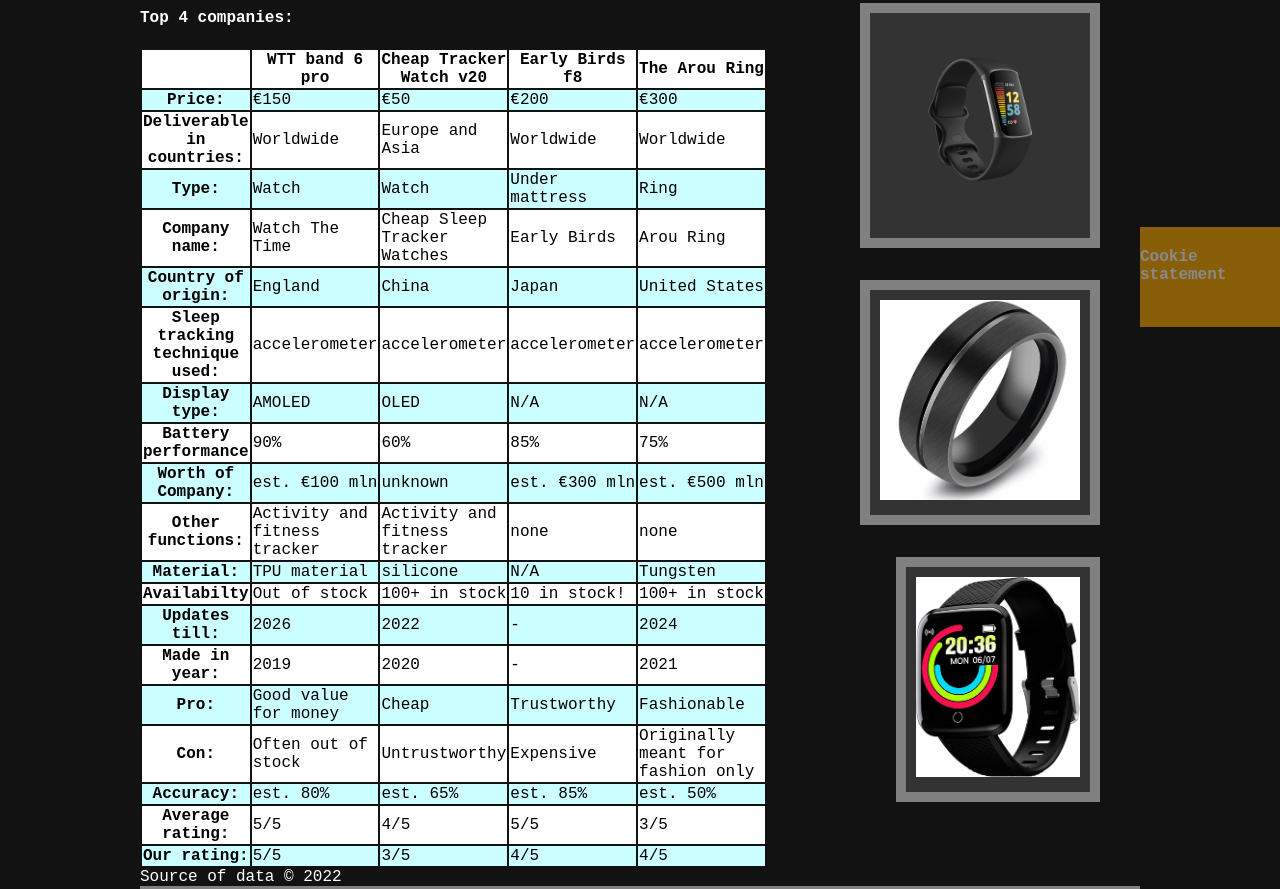
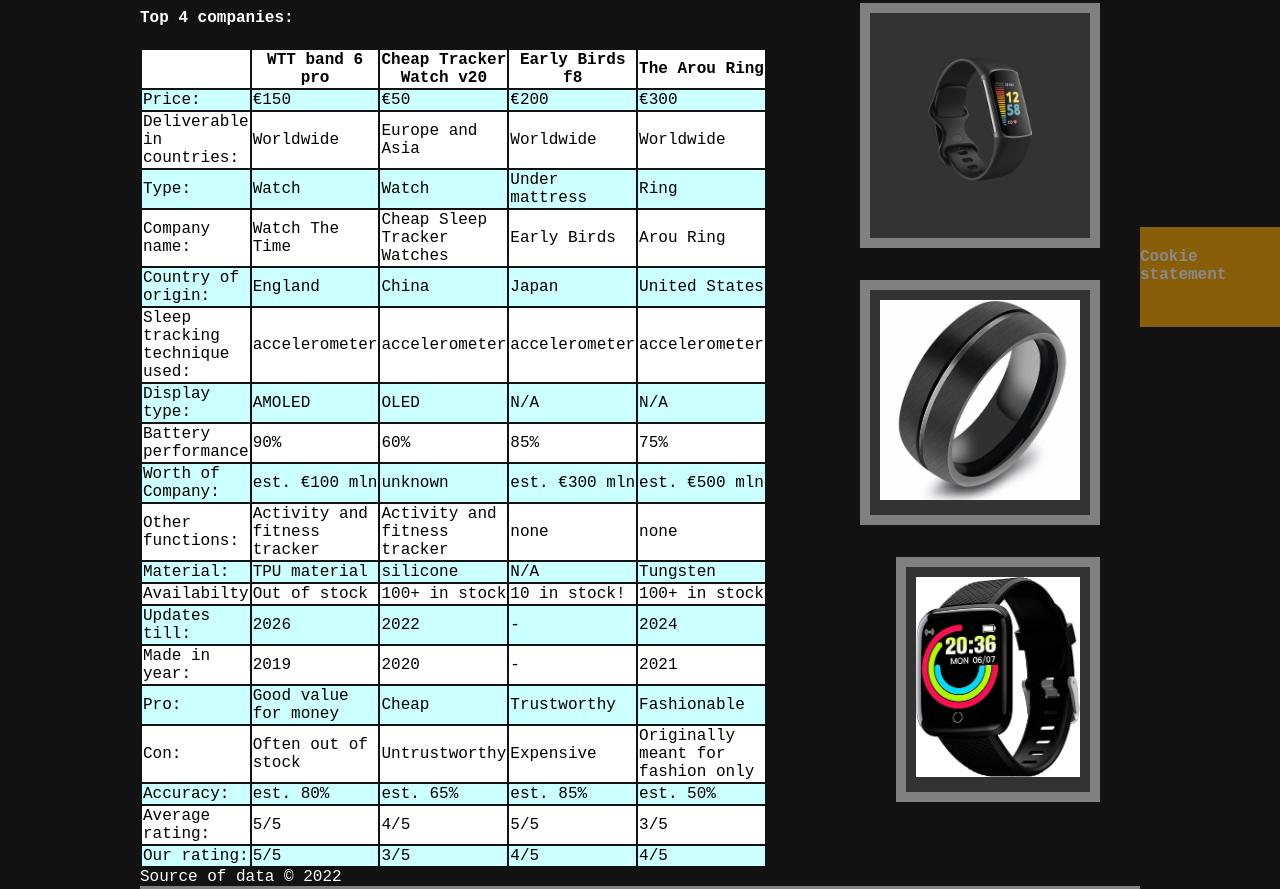
Before and after one commit to RutgerBelle/698020, a plain HTML site: page pricing.html in a window 1280 px wide. Shown: the part 473-1362 px from the top of the page. Drawn offline with Linux system fonts and the light colour scheme; a web font is replaced by a local one.

Commit message:
9-11-2022 .3

```diff
--- a/css/style.css
+++ b/css/style.css
@@ -230,31 +230,31 @@ a
 	text-decoration: underline;
 	color: #ADD8E6;
 }
-.TryingList
+.NavBar
 {
 	display: flex;
 	margin: 0px;
 	padding: 10px;
 }
-.TryingList li
+.NavBar li
 {
 	list-style-type: none;
 	margin: 0px 10px;
 }
-.TryingList li a
+.NavBar li a
 {
 	padding: 10px;
 	background-color: #FFC72B;
 	text-decoration: none;
 }
-.TryingList li a:hover
+.NavBar li a:hover
 {
 	background-color: #000000;
 }
 
 
 
-#TryingListGrid
+#NavBarGrid
 {
 	display: grid;
 	grid-template-columns: auto auto auto;
@@ -262,18 +262,18 @@ a
 	margin: 0px;
 	padding: 10px;
 }
-#TryingListGrid li
+#NavBarGrid li
 {
 	list-style-type: none;
 	margin: 0px 10px;
 }
-#TryingListGrid li a
+#NavBarGrid li a
 {
 	padding: 10px;
 	background-color: #FFC72B;
 	text-decoration: none;
 }
-#TryingListGrid li a:hover
+#NavBarGrid li a:hover
 {
 	background-color: #000000;
 }
--- a/pricing.html
+++ b/pricing.html
@@ -21,7 +21,7 @@
 			</a>
 			<section class = "HeadersInHeader">
 				<h1>
-					pricing page
+					Rutger's Technologies' pricing page
 				</h1>
 				<h2>
 					Rutger's Technologies. We can help you, whenever you want
@@ -53,7 +53,7 @@
 			</nav>
 		</header>
 		<nav class = "PcAndTabletNav">
-			<ul class = "TryingList">
+			<ul class = "NavBar">
 				<li>
 					<a href = index.html class = "navigation" target="_blank">
 						index
@@ -105,133 +105,133 @@
 						<th>The Arou Ring </th>
 					</tr>
 					<tr>
-						<th>Price:</th>
+						<td>Price:</td>
 						<td>&euro;150</td>
 						<td>&euro;50</td>
 						<td>&euro;200</td>
 						<td>&euro;300</td>
 					</tr>
 					<tr>
-						<th>Deliverable in countries:</th>
+						<td>Deliverable in countries:</td>
 						<td>Worldwide</td>
 						<td>Europe and Asia</td>
 						<td>Worldwide</td>
 						<td>Worldwide</td>
 					</tr>
 					<tr>
-						<th>Type:</th>
+						<td>Type:</td>
 						<td>Watch</td>
 						<td>Watch</td>
 						<td>Under mattress</td>
 						<td>Ring</td>
 					</tr>
 					<tr>
-						<th>Company name:</th>
+						<td>Company name:</td>
 						<td>Watch The Time</td>
 						<td>Cheap Sleep Tracker Watches</td>
 						<td>Early Birds</td>
 						<td>Arou Ring</td>
 					</tr>
 					<tr>
-						<th>Country of origin:</th>
+						<td>Country of origin:</td>
 						<td>England</td>
 						<td>China</td>
 						<td>Japan</td>
 						<td>United States</td>
 					</tr>
 					<tr>
-						<th>Sleep tracking technique used:</th>
+						<td>Sleep tracking technique used:</td>
 						<td>accelerometer</td>
 						<td>accelerometer</td>
 						<td>accelerometer</td>
 						<td>accelerometer</td>
 					</tr>
 					<tr>
-						<th>Display type:</th>
+						<td>Display type:</td>
 						<td>AMOLED</td>
 						<td>OLED</td>
 						<td>N/A</td>
 						<td>N/A</td>
 					</tr>
 					<tr>
-						<th>Battery performance</th>
+						<td>Battery performance</td>
 						<td>90&percnt;</td>
 						<td>60&percnt;</td>
 						<td>85&percnt;</td>
 						<td>75&percnt;</td>
 					</tr>
 					<tr>
-						<th>Worth of Company:</th>
+						<td>Worth of Company:</td>
 						<td>est. &euro;100 mln</td>
 						<td>unknown</td>
 						<td>est. &euro;300 mln</td>
 						<td>est. &euro;500 mln</td>
 					</tr>
 					<tr>
-						<th>Other functions:</th>
+						<td>Other functions:</td>
 						<td>Activity and fitness tracker</td>
 						<td>Activity and fitness tracker</td>
 						<td>none</td>
 						<td>none</td>
 					</tr>
 					<tr>
-						<th>Material:</th>
+						<td>Material:</td>
 						<td>TPU material</td>
 						<td>silicone</td>
 						<td>N/A</td>
 						<td>Tungsten</td>
 					</tr>
 					<tr>
-						<th>Availabilty</th>
+						<td>Availabilty</td>
 						<td>Out of stock</td>
 						<td>100+ in stock</td>
 						<td>10 in stock!</td>
 						<td>100+ in stock</td>
 					</tr>
 					<tr>
-						<th>Updates till: </th>
+						<td>Updates till: </td>
 						<td>2026</td>
 						<td>2022</td>
 						<td>-</td>
 						<td>2024</td>
 					</tr>
 					<tr>
-						<th>Made in year:</th>
+						<td>Made in year:</td>
 						<td>2019</td>
 						<td>2020</td>
 						<td>-</td>
 						<td>2021</td>
 					</tr>
 					<tr>
-						<th>Pro:</th>
+						<td>Pro:</td>
 						<td>Good value for money</td>
 						<td>Cheap</td>
 						<td>Trustworthy</td>
 						<td>Fashionable</td>
 					</tr>
 					<tr>
-						<th>Con:</th>
+						<td>Con:</td>
 						<td>Often out of stock</td>
 						<td>Untrustworthy</td>
 						<td>Expensive</td>
 						<td>Originally meant for fashion only</td>
 					</tr>
 					<tr>
-						<th>Accuracy:</th>
+						<td>Accuracy:</td>
 						<td>est. 80&percnt;</td>
 						<td>est. 65&percnt;</td>
 						<td>est. 85&percnt;</td>
 						<td>est. 50&percnt;</td>
 					</tr>
 					<tr>
-						<th>Average rating:</th>
+						<td>Average rating:</td>
 						<td>5/5</td>
 						<td>4/5</td>
 						<td>5/5</td>
 						<td>3/5</td>
 					</tr>
 					<tr>
-						<th>Our rating:</th>
+						<td>Our rating:</td>
 						<td>5/5</td>
 						<td>3/5</td>
 						<td>4/5</td>
```
Also changed, not shown: contact.html (+3 -3 lines), index.html (+3 -3 lines), product.html (+2 -2 lines). Lines whose indentation alone changed are shown as unchanged.
